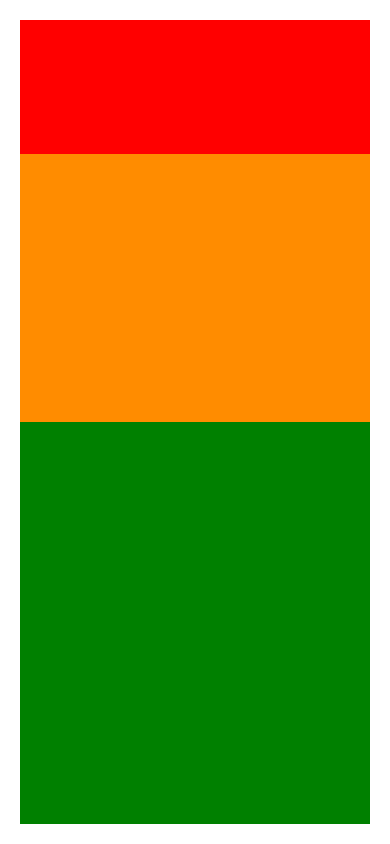
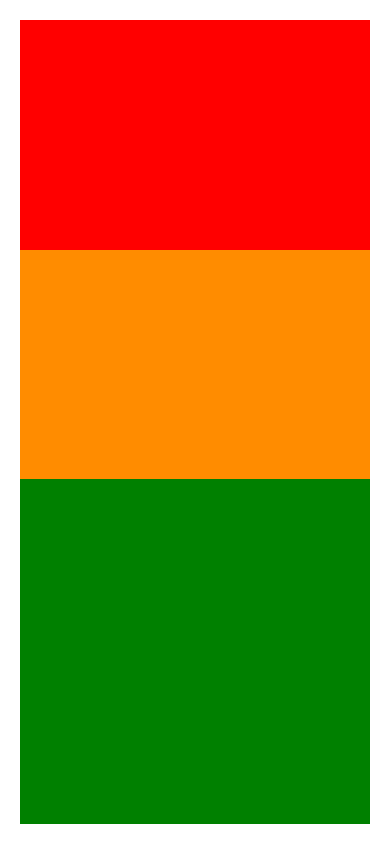
Before and after one commit to phomearadev/10-WIBGI, a React Native app: screen / in a window 390 px wide. Built offline with nearby package versions, Linux system fonts and the light colour scheme.

Commit message:
try3july2023

```diff
--- a/App.js
+++ b/App.js
@@ -14,7 +14,7 @@ const Flex = () => {
           flexDirection: 'column',
         },
       ]}>
-      <View style={{flex: 1, backgroundColor: 'red'}} />
+      <View style={{flex: 2, backgroundColor: 'red'}} />
       <View style={{flex: 2, backgroundColor: 'darkorange'}} />
       <View style={{flex: 3, backgroundColor: 'green'}} />
     </View>
```
